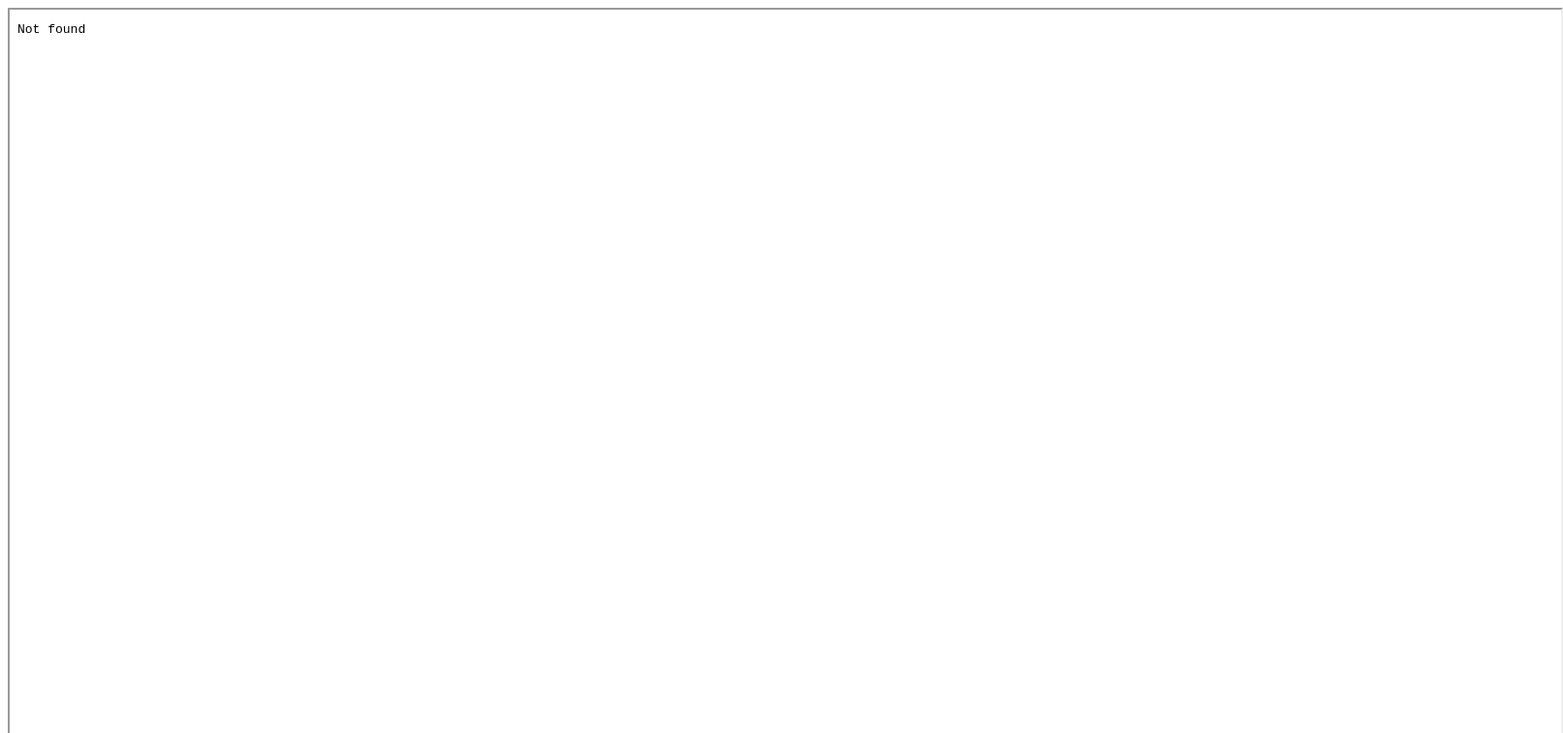
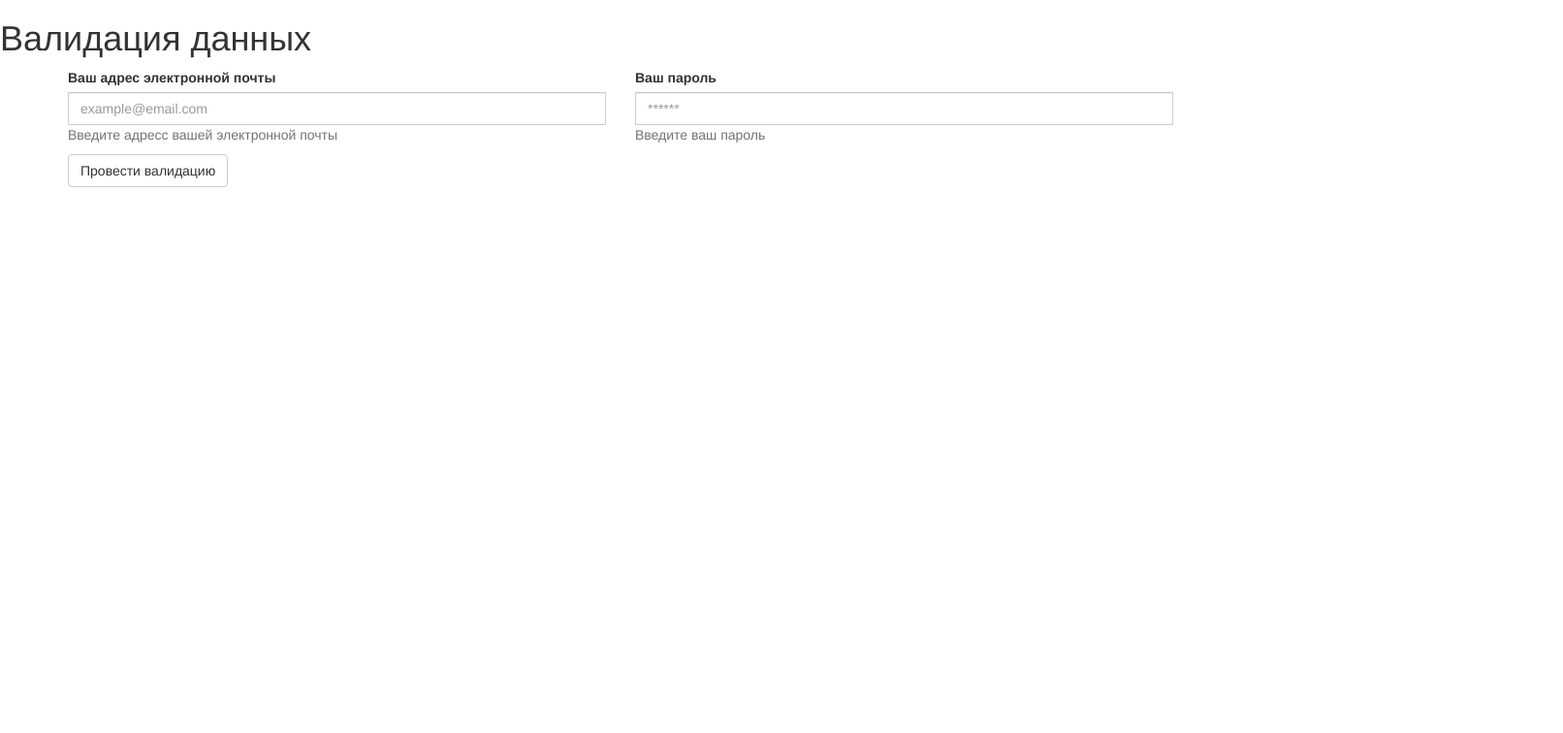
Before and after one commit to VladysZav/PostmanTask, a plain HTML site: page index.html in a window 1280 px wide. Shown: the top 756 px of the page at 97% size, 1612 px wide, since content can reach past the window. Drawn offline with nearby package versions, Linux system fonts and the light colour scheme.

Commit message:
Update index.html

```diff
--- a/index.html
+++ b/index.html
@@ -1,5 +1,50 @@
-<html>
-  <body>
-    <iframe src="lib/hello.html" width="1600" height="900" />
-  </body>
+<!DOCTYPE html>
+<html lang="en">
+<head>
+  <meta charset="UTF-8">
+  <title>Validator</title>
+  <link rel="stylesheet" href="https://maxcdn.bootstrapcdn.com/bootstrap/3.3.6/css/bootstrap.min.css">
+  <link rel="stylesheet" href="styles.css">
+</head>
+<body>
+
+  <header class="container-fluid main-header">
+    <div class="row">
+      <h1>Валидация данных</h1>
+    </div>
+  </header>
+
+  <!-- Классы в Bootsrap 3 - http://getbootstrap.com/css/#forms-control-validation -->
+  <main class="container validator-container">
+    <div class="row">
+
+      <!-- Контейнер для email адреса -->
+      <div class="col-sm-6">
+        <div class="input-group center-block">
+          <label for="email">Ваш адрес электронной почты</label>
+          <input type="text" class="form-control" id="email" placeholder="example@email.com">
+          <span id="email-error-container" class="help-block">Введите адресс вашей электронной почты</span>
+        </div>
+      </div>
+
+      <!-- Контейнер для пароля -->
+      <div class="col-sm-6">
+        <div class="input-group center-block">
+          <label for="password">Ваш пароль</label>
+          <input type="password" class="form-control" id="password" placeholder="******">
+          <span id="password-error-container" class="help-block">Введите ваш пароль</span>
+        </div>
+      </div>
+
+      <!-- Контейнер для кнопки, при нажатие на которую будет происходить валидация -->
+      <div class="col-sm-12">
+        <button class="btn btn-default" id="validate" type="button">Провести валидацию</button>
+      </div>
+
+    </div>
+  </main>
+
+  <script src="validate.js"></script>
+  <script src="scripts.js"></script>
+</body>
 </html>
```
